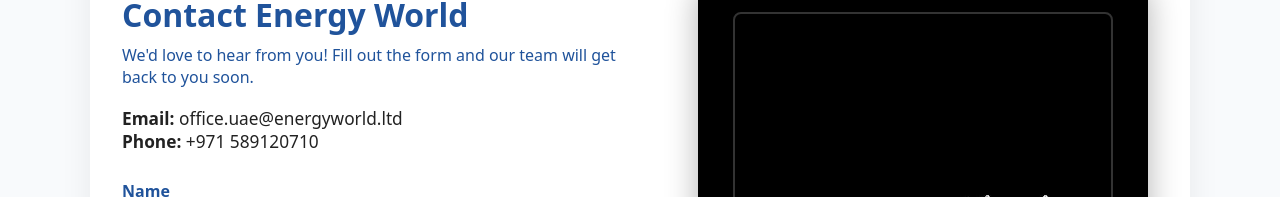
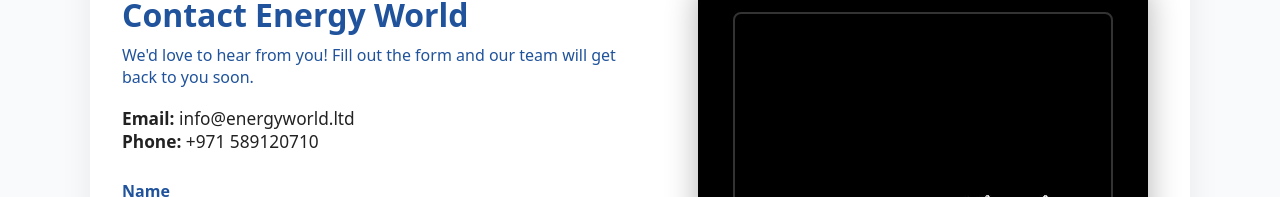
Before and after one commit to aeroedgetechnologies/evolution, a Next.js app: page /contact in a window 1280 px wide. Shown: the part 276-473 px from the top of the page. Built offline with nearby package versions, Linux system fonts and the light colour scheme.

Commit message:
Update page.tsx

```diff
--- a/app/contact/page.tsx
+++ b/app/contact/page.tsx
@@ -45,7 +45,7 @@
           <h1 style={{ color: '#20539b', fontWeight: 800, fontSize: '2rem', marginBottom: '0.5rem' }}>Contact Energy World</h1>
           <div style={{ color: '#20539b', fontWeight: 500, marginBottom: '1.2rem' }}>We'd love to hear from you! Fill out the form and our team will get back to you soon.</div>
           <div style={{ marginBottom: '1.2rem', color: '#222', fontSize: '1.08rem' }}>
-            <div><b>Email:</b> office.uae@energyworld.ltd</div>
+            <div><b>Email:</b> info@energyworld.ltd</div>
             <div><b>Phone:</b> +971 589120710</div>
           </div>
           <form style={{ marginTop: '0.5rem', display: 'flex', flexDirection: 'column', gap: '1.1rem' }} onSubmit={handleSubmit}>
```
